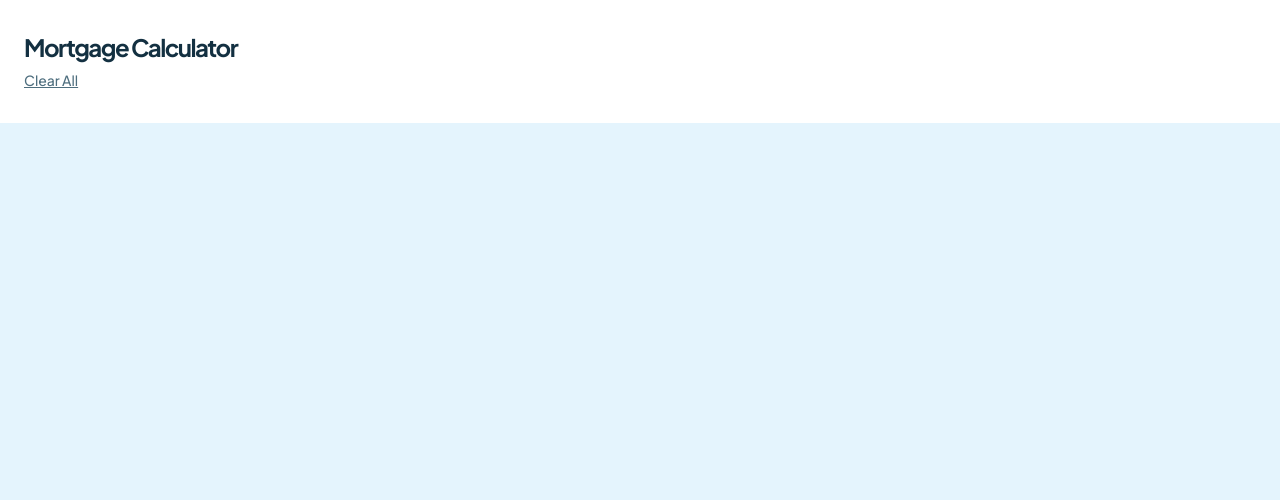
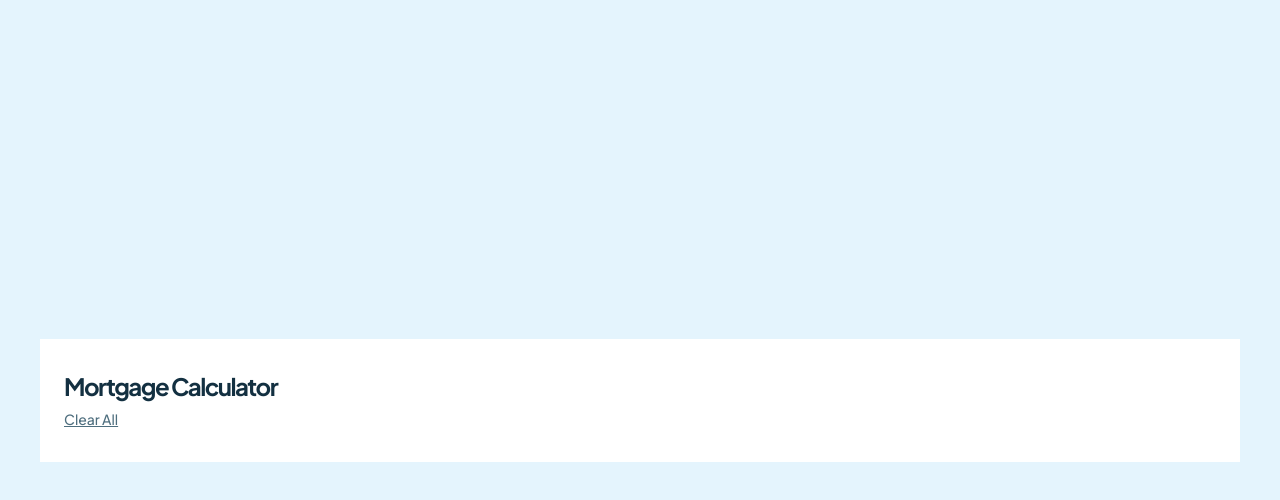
Before and after one commit to mckoyd/wolf-mortgage-repayment-calculator, a React app: page /#/ in a window 1280 px wide. Shown: the top 500 px of the page. Built offline with nearby package versions, Linux system fonts and the light colour scheme.

Commit message:
makes landing layout responsive

```diff
--- a/src/pages/App.tsx
+++ b/src/pages/App.tsx
@@ -3,10 +3,13 @@ import { GlobalStyles } from "@mui/material";
 import { Route, Routes } from "react-router-dom";
 import Landing from "./Landing";
 import { useGlobalStyles } from "../styles/global.styles";
+import { useAppStyles } from "../styles/app.styles";
 
 const App: React.FC = () => {
+  const { classes } = useAppStyles();
+
   return (
-    <div className="app">
+    <div className={classes.appContainer}>
       <GlobalStyles styles={useGlobalStyles} />
       <Routes>
         <Route path="/" element={<Landing />} />
--- /dev/null
+++ b/src/styles/app.styles.ts
@@ -0,0 +1,19 @@
+import { tss } from "tss-react/mui";
+
+export const useAppStyles = tss.create(({ theme }) => ({
+  appContainer: {
+    width: "100vw",
+    height: "100vh",
+    [theme.breakpoints.up("sm")]: {
+      padding: "2.5em",
+      display: "flex",
+      flexDirection: "column",
+      alignItems: "center",
+      gap: "0.5em",
+    },
+    [theme.breakpoints.up("lg")]: {
+      padding: "0 2.5em",
+      justifyContent: "center",
+    },
+  },
+}));
--- a/src/styles/landing.styles.ts
+++ b/src/styles/landing.styles.ts
@@ -5,5 +5,7 @@ export const useLandingStyles = tss.create(({ theme }) => ({
     padding: "2em 1.5em",
     gap: "2em",
     background: theme.palette.common.white,
+
+    [theme.breakpoints.up("sm")]: {},
   },
 }));
```
